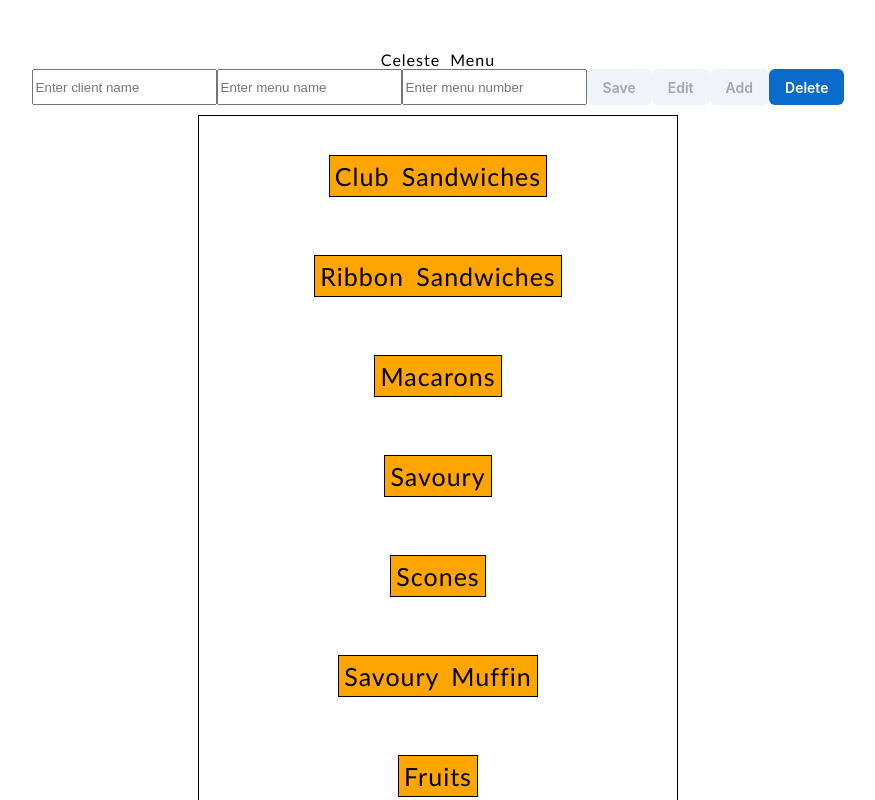
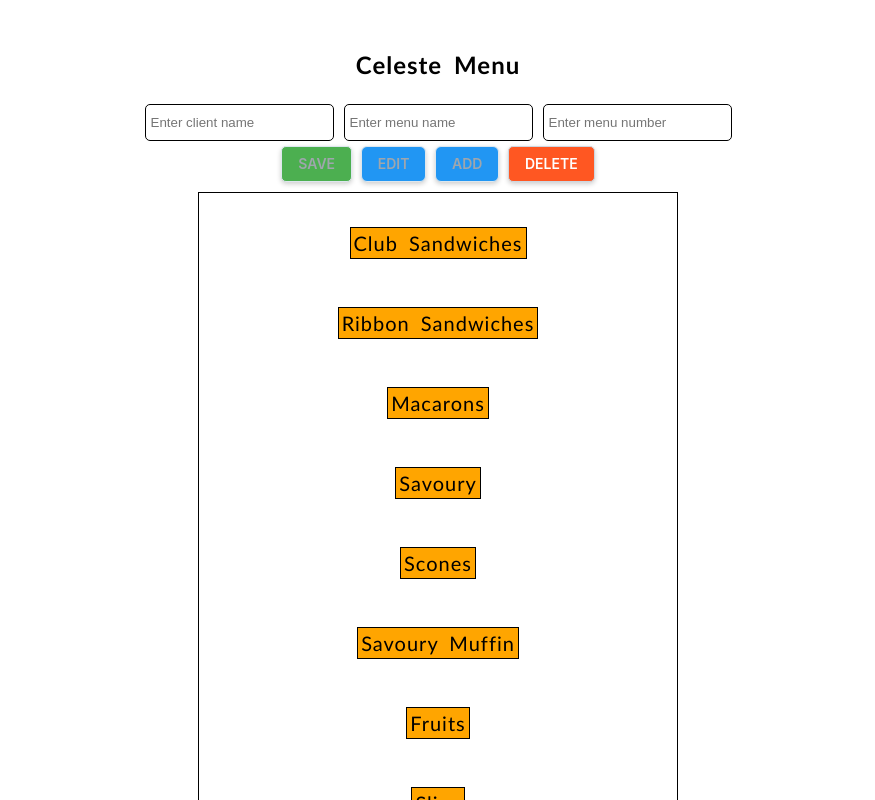
Before and after one commit to PritamMaharjan86/Menu-tracker, a React (Create React App) app: page / in a window 1280 px wide. Shown: the top 800 px of the page, without its empty margins (202-1077 px from the left). Built offline with nearby package versions, Linux system fonts and the light colour scheme.

Commit message:
feature/3/adding menu

```diff
--- a/package.json
+++ b/package.json
@@ -13,6 +13,7 @@
     "react": "^18.3.1",
     "react-dom": "^18.3.1",
     "react-scripts": "5.0.1",
+    "react-to-print": "^2.15.1",
     "react-toastify": "^10.0.5",
     "web-vitals": "^2.1.4"
   },
--- a/src/App.css
+++ b/src/App.css
@@ -5,7 +5,7 @@
   font-style: normal;
   letter-spacing: 1px;
   word-spacing: 5px;
-    color: black;
+  color: black;
   width: 500px;
   height: 800px;
   margin: auto;
@@ -24,7 +24,6 @@
 }
 
 .App-header {
-
   min-height: 100vh;
   display: flex;
   flex-direction: column;
@@ -53,28 +52,31 @@
   justify-content: center;
 }
 
-
-.title
-{
+.title {
   border: 1px solid black;
   background-color: orange;
-  padding: 5px;
-  font-size: 25px;
+  padding: 3px;
+  font-size: 20px;
   line-height: 4;
-
 }
 
-.menu
-{
-   border: 1px solid black;
-   margin:10px;
-   padding: 10px;
-
-
+.menu {
+  border: 1px solid black;
+  margin: 10px;
+  padding: 10px;
 }
 
-li
-{
+li {
   line-height: 2;
   word-spacing: 5px;
 }
+
+.data {
+  height: 25px;
+  max-width: 200px;
+  border-radius: 5px;
+  border: 1px solid black;
+  margin: 5px;
+  padding: 5px;
+  gap: 2;
+}
--- a/src/App.js
+++ b/src/App.js
@@ -1,11 +1,9 @@
-import logo from './logo.svg';
 import './App.css';
 import { useState, useEffect } from "react";
 import Button from '@mui/joy/Button';
-import Box from '@mui/joy/Box';
+import ButtonGroup from '@mui/joy/ButtonGroup';
 import { ToastContainer, toast } from 'react-toastify';
 import 'react-toastify/dist/ReactToastify.css';
-
 
 
 
@@ -21,6 +19,7 @@ export default function App() {
   const [editDisabled, setEditdisabled] = useState(true);
 
 
+
   useEffect(() => {
     checkFormValidity();
   }, [client, name, number]);
@@ -29,7 +28,7 @@ export default function App() {
 
   const handleName = (e) => {
     const name = e.target.value.toUpperCase();
-    if (/^[a-zA-Z]*$/.test(name)) { // Only allow digits
+    if (/^[a-zA-Z\s]*$/.test(name)) { // Only allow digits
       setName(name);
       checkFormValidity();
 
@@ -68,19 +67,23 @@ export default function App() {
     setSavedisabled(true);
     setEditdisabled(false);
 
+
     let newItem;
 
     switch (name) {
 
       case "A":
+        toast.success("Added to menu");
         newItem = {
           id: items.length + 1, // You can use a m0ore robust ID generation method
           name: (client) + " " + (name) + '/' + (number),
           pax: (number),
           category: "Category A"
+
         };
         break;
       case "B":
+        toast.success("Added to menu");
         newItem = {
           id: items.length + 1,
           name: (client) + " " + (name) + '/' + (number),
@@ -89,6 +92,7 @@ export default function App() {
         };
         break;
       case "C":
+        toast.success("Added to menu");
         newItem = {
           id: items.length + 1,
           name: (client) + " " + (name) + '/' + (number),
@@ -98,6 +102,7 @@ export default function App() {
         break;
 
       case "D":
+        toast.success("Added to menu");
         newItem = {
           id: items.length + 1,
           name: (client) + " " + (name) + '/' + (number),
@@ -107,6 +112,7 @@ export default function App() {
         break;
 
       case "ITALIAN":
+        toast.success("Added to menu");
         newItem = {
           id: items.length + 1,
           name: (client) + " " + (name) + '/' + (number),
@@ -115,7 +121,8 @@ export default function App() {
         };
         break;
 
-        case "GREEK LIGHT":
+      case "GREEK DELUXE":
+        toast.success("Added to menu");
         newItem = {
           id: items.length + 1,
           name: (client) + " " + (name) + '/' + (number),
@@ -124,7 +131,8 @@ export default function App() {
         };
         break;
 
-        case "GREEK DELUXE":
+      case "GREEK LIGHT":
+        toast.success("Added to menu");
         newItem = {
           id: items.length + 1,
           name: (client) + " " + (name) + '/' + (number),
@@ -134,7 +142,7 @@ export default function App() {
         break;
 
       default:
-          toast.error("Error! Menu name invalid");
+        toast.error("Menu name not found");
         return null;
     }
     setItems([...items, newItem]);
@@ -157,6 +165,7 @@ export default function App() {
 
 
   const handleAdd = () => {
+    setIsDisabled(true);
     setSavedisabled(false);
     setField(true);
     setEditdisabled(true);
@@ -167,9 +176,11 @@ export default function App() {
   }
 
 
+
+
   return (
     <div className="App">
-      <span>Celeste Menu</span>
+      <h2 style={{}}>Celeste Menu</h2>
 
 
       <div className="display">
@@ -199,24 +210,63 @@ export default function App() {
           required
         />)}
 
+      </div>
 
+      <div style={{ display: 'flex', justifyContent: 'center' }}>
+        <ButtonGroup spacing="0.6rem" aria-label="spacing button group">
+          <Button sx={{
+            backgroundColor: '#4CAF50',
+            color: '#FFFFFF',
+            borderRadius: '5px',
+            transition: 'background-color 0.3s ease',
+            boxShadow: '0px 2px 5px rgba(0, 0, 0, 0.2)', // Subtle shadow for depth
+            textTransform: 'uppercase', // Uppercase text for style consistency
+            ':hover': {
+              backgroundColor: '#388E3C', // Darker blue on hover
+            },
 
-        <Box sx={{ display: 'flex', gap: 19, flexWrap: 'wrap' }}>
-          <Button disabled={saveDisabled} onClick={handleAddItem}>Save</Button>
-        </Box>
+          }}
+            disabled={saveDisabled} onClick={handleAddItem}>Save</Button>
 
-        <Box sx={{ display: 'flex', gap: 19, flexWrap: 'wrap' }}>
-          <Button disabled={editDisabled} onClick={handleEdit}>Edit</Button>
-        </Box>
+          <Button sx={{
+            backgroundColor: '#2196F3',
+            color: '#FFFFFF',
+            borderRadius: '5px',
+            transition: 'background-color 0.3s ease',
+            boxShadow: '0px 2px 5px rgba(0, 0, 0, 0.2)', // Subtle shadow for depth
+            textTransform: 'uppercase', // Uppercase text for style consistency
+            ':hover': {
+              backgroundColor: '#1976D2', // Darker blue on hover
+            },
+          }}
+            disabled={editDisabled} onClick={handleEdit}>Edit</Button>
 
-        <Box sx={{ display: 'flex', gap: 9, flexWrap: 'wrap' }}>
-          <Button disabled={isDisabled} onClick={handleAdd}>Add</Button>
-        </Box>
+          <Button sx={{
+            backgroundColor: '#2196F3',
+            color: '#FFFFFF',
+            borderRadius: '5px',
+            transition: 'background-color 0.3s ease',
+            boxShadow: '0px 2px 5px rgba(0, 0, 0, 0.2)', // Subtle shadow for depth
+            textTransform: 'uppercase', // Uppercase text for style consistency
+            ':hover': {
+              backgroundColor: '#1976D2', // Darker blue on hover
+            },
+          }}
+            disabled={isDisabled} onClick={handleAdd}>Add</Button>
 
-        <Box sx={{ display: 'flex', gap: 9, flexWrap: 'wrap' }}>
-          <Button onClick={handleDelete}>Delete</Button>
-        </Box>
-
+          <Button sx={{
+            backgroundColor: '#FF5722',
+            color: '#FFFFFF',
+            borderRadius: '5px',
+            transition: 'background-color 0.3s ease',
+            boxShadow: '0px 2px 5px rgba(0, 0, 0, 0.2)', // Subtle shadow for depth
+            textTransform: 'uppercase', // Uppercase text for style consistency
+            ':hover': {
+              backgroundColor: '#E64A19', // Darker blue on hover
+            },
+          }}
+            onClick={handleDelete}>Delete</Button>
+        </ButtonGroup>
       </div>
 
       <div className='menu'>
@@ -313,7 +363,7 @@ export default function App() {
               .filter(item => item.category === 'Category A')
               .map(item => (
                 <li key={item.id}>
-                  {item.name} {item.pax * 1.5 + "each"}
+                  {item.name} {Math.round(item.pax * 1.5) + "each"}
                   {item.pax < 30 ? (
                     <span> {Math.round((item.pax * 1.5) / 15)}small platters </span>
                   ) : (
@@ -332,7 +382,7 @@ export default function App() {
             {items
               .filter(item => item.category === "Category A")
               .map(item => (
-                <li key={item.id}>{item.name} {item.pax * 1.5 + "bacon puff"} {item.pax * 1.5 + "spinach puff"}</li>
+                <li key={item.id}>{item.name} {Math.round(item.pax * 1.5) + " bacon puff"}, {Math.round(item.pax * 1.5) + " spinach puff"}</li>
               ))}
           </div>
         </div>
@@ -396,7 +446,7 @@ export default function App() {
             {items
               .filter(item => item.category === "Category D")
               .map(item => (
-                <li key={item.id}>{item.name}{(item.pax <= 15 ) ? (
+                <li key={item.id}>{item.name}{(item.pax <= 15) ? (
                   <span> 1 platter</span>
                 ) : (
                   <span> {Math.round(item.pax / 15)} platters</span> //Math.round is for getting answer in round figure
@@ -412,10 +462,23 @@ export default function App() {
             {items
               .filter(item => item.category === "Category E")
               .map(item => (
-                <li key={item.id}>{item.name}{(item.pax <= 15 ) ? (
-                  <span> 1 platter</span>
+                <li key={item.id}>{item.name}{(item.pax <= 50) ? (
+                  <span> 1 antipasto platter (mortadella, prosciutto di Parma and calabrese salami, provolone, pecorino, olives and gardinera), 1 foccacia, grissini, oilve oil, vinegar, {item.pax * 2} calamari, {item.pax * 2} fish, {item.pax} chipolata, {item.pax} pastizzi, {item.pax} mushroom aranchini, {item.pax} pumpkin aranchini, {item.pax} cannoli, {Math.round(item.pax / 30)} bags meatballs</span>
                 ) : (
-                  <span> {Math.round(item.pax / 15)} platters</span> //Math.round is for getting answer in round figure
+                  <span> {Math.round(item.pax / 50)} antipasto platter (mortadella, prosciutto di Parma and calabrese salami, provolone, pecorino, olives and gardinera), {Math.round(item.pax / 50)} foccacia, grissini, oilve oil, vinegar, {item.pax * 2} calamari, {item.pax * 2} fish, {item.pax} chipolata, {item.pax} pastizzi, {item.pax} mushroom aranchini, {item.pax} pumpkin aranchini, {item.pax} cannoli, {Math.round(item.pax / 30)} bags meatballs </span> //Math.round is for getting answer in round figure
+
+                )}</li>
+              ))}
+          </div>
+
+          <div>
+            {items
+              .filter(item => item.category === "Category F")
+              .map(item => (
+                <li key={item.id}>{item.name}{(item.pax <= 50) ? (
+                  <span> 1 mezze platter (Greek dolmades, kalamata olives, kesseri, kefalograviera and feta cheese),{Math.round(item.pax / 10)} olives bread, 2 pita breads, oilve oil, balsamic vinegar, {item.pax * 3} calamari, {item.pax * 3} fish, {item.pax} octopus, {item.pax} spanokopita, {item.pax} tiropita, {item.pax / 2} paximathia, {item.pax /2 } koulouria, {Math.round(item.pax / 50)} greek salad</span>
+                ) : (
+                  <span> {Math.round(item.pax / 50)} mezze platter (Greek dolmades, kalamata olives, kesseri, kefalograviera and feta cheese), {Math.round(item.pax / 10)} olives bread, {Math.round(item.pax / 20)} pita breads, oilve oil, balsamic vinegar, {item.pax * 3} calamari, {item.pax * 3} fish, {item.pax} octopus, {item.pax} spanokopita, {item.pax} tiropita, {item.pax / 2} paximathia, {item.pax /2 } koulouria, {Math.round(item.pax / 50)} greek salad</span> //Math.round is for getting answer in round figure
 
                 )}</li>
               ))}
```
Also changed, not shown: 1 other file (tests, documents, lock files or other folders). Lines whose indentation alone changed are shown as unchanged.
